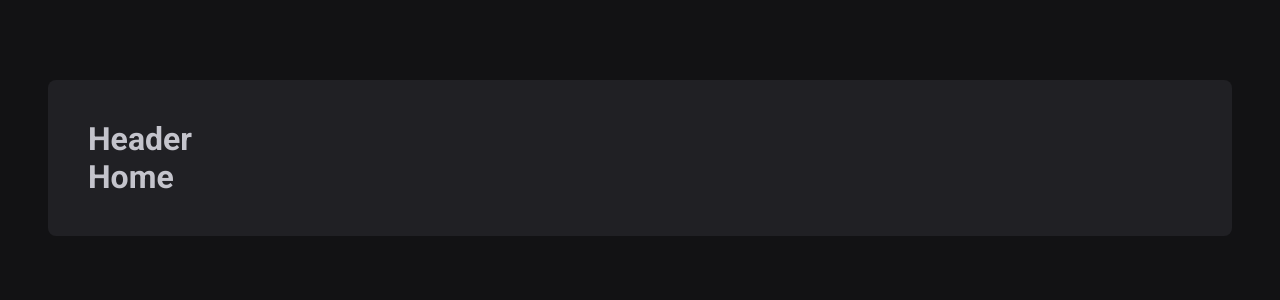
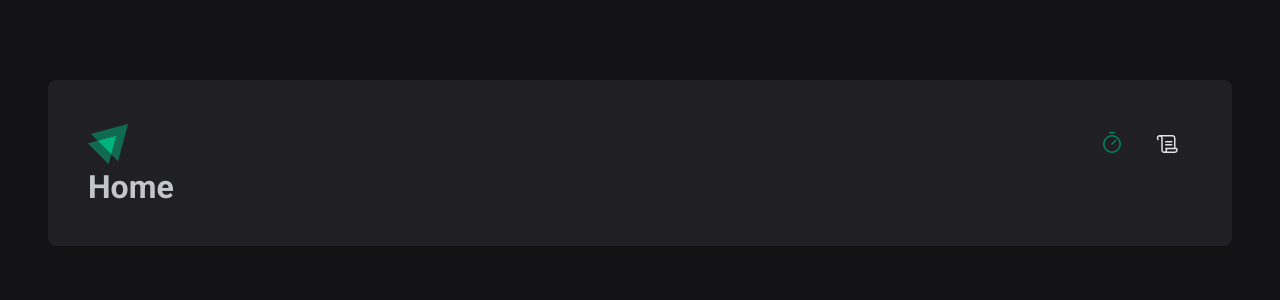
Before and after one commit to itsrasfa/ignite-timer, a React (Vite) app: page / in a window 1280 px wide. Shown: the top 300 px of the page. Built offline with nearby package versions, Linux system fonts and the light colour scheme.

Commit message:
feat: create header

```diff
--- a/src/components/Header/index.tsx
+++ b/src/components/Header/index.tsx
@@ -1,3 +1,21 @@
+import * as S from './styles'
+import { Timer, Scroll } from 'phosphor-react'
+import logoIgnite from '../../../public/Logo Ignite.svg'
+import { NavLink } from 'react-router-dom'
+
 export function Header() {
-  return <h1>Header</h1>
+  return (
+    <S.HeaderContainer>
+      <img src={logoIgnite} alt="" />
+
+      <nav>
+        <NavLink to="/" title="Timer">
+          <Timer size={24} />
+        </NavLink>
+        <NavLink to="/history" title="Histórico">
+          <Scroll size={24} />
+        </NavLink>
+      </nav>
+    </S.HeaderContainer>
+  )
 }
--- /dev/null
+++ b/src/components/Header/styles.ts
@@ -0,0 +1,33 @@
+import styled from 'styled-components'
+
+export const HeaderContainer = styled.header`
+  display: flex;
+  align-items: center;
+  justify-content: space-between;
+
+  nav {
+    display: flex;
+    gap: 0.5rem;
+
+    a {
+      width: 3rem;
+      height: 3rem;
+
+      display: flex;
+      align-items: center;
+      justify-content: center;
+
+      color: ${(props) => props.theme['gray-100']};
+      border-top: 3px solid transparent;
+      border-bottom: 3px solid transparent;
+
+      &:hover {
+        border-bottom: 3px solid ${(props) => props.theme['green-500']};
+      }
+
+      &.active {
+        color: ${(props) => props.theme['green-500']};
+      }
+    }
+  }
+`
```
Also changed, not shown: public/Logo Ignite.svg (added).
